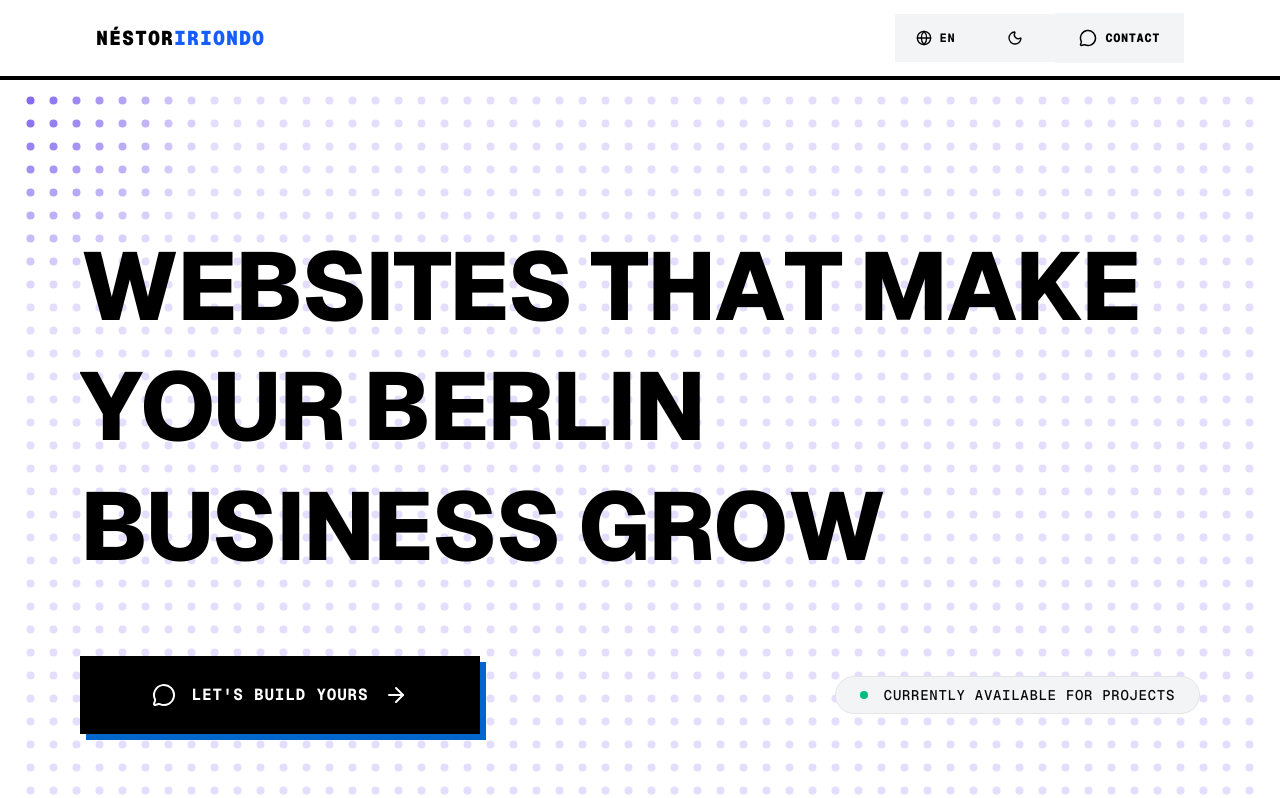
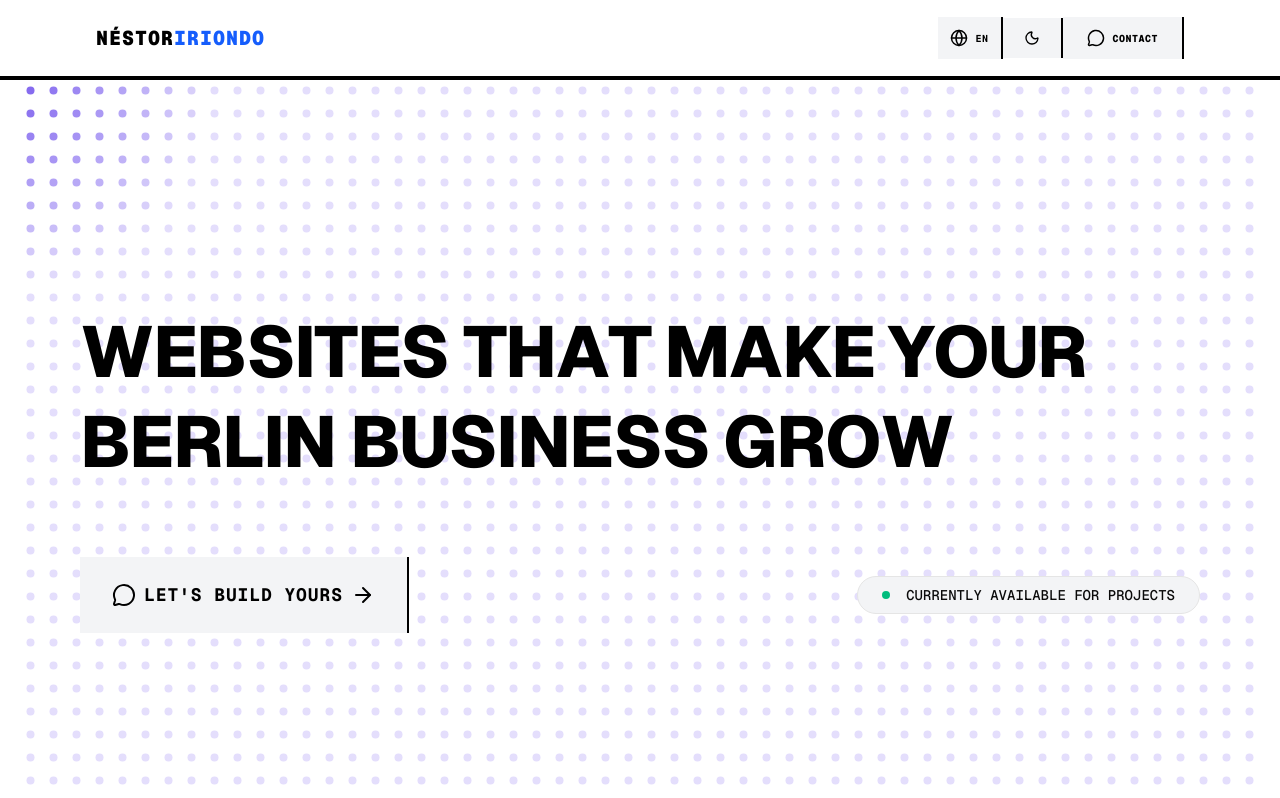
Before and after one commit to nestoririondo/portfolio-v3, a Next.js app: page / in a window 1280 px wide. Shown: the top 798 px of the page. Built offline with nearby package versions, Linux system fonts and the light colour scheme.

Commit message:
refactor: update styles and improve layout; add new button styles and adjust spacing

```diff
--- a/app/globals.css
+++ b/app/globals.css
@@ -14,6 +14,13 @@
   --color-popover: var(--popover);
 }
 
+html {
+  scroll-behavior: smooth;
+  box-sizing: border-box;
+  margin: 0;
+  padding: 0;
+}
+
 :root {
   --background: oklch(1 0 0);
   --foreground: oklch(0.145 0 0);
@@ -21,6 +28,8 @@
   --popover-foreground: oklch(0.145 0 0);
   --border: oklch(0.922 0 0);
   --ring: oklch(0.708 0 0);
+  --accent1: #e4defc;
+  --accent2: #7e62ee;
 }
 
 .dark {
@@ -30,6 +39,8 @@
   --popover-foreground: oklch(0.985 0 0);
   --border: oklch(1 0 0 / 10%);
   --ring: oklch(0.556 0 0);
+  --accent1: #5227ff;
+  --accent2: #00ffff;
 }
 
 @layer base {
@@ -42,21 +53,6 @@
 }
 
 @layer utilities {
-  .bg-grid-small-black\/\[0\.05\] {
-    background-image: linear-gradient(rgba(0, 0, 0, 0.05) 1px, transparent 1px),
-      linear-gradient(90deg, rgba(0, 0, 0, 0.05) 1px, transparent 1px);
-    background-size: 60px 60px;
-  }
-
-  .dark .bg-grid-small-white\/\[0\.05\] {
-    background-image: linear-gradient(
-        rgba(255, 255, 255, 0.05) 1px,
-        transparent 1px
-      ),
-      linear-gradient(90deg, rgba(255, 255, 255, 0.05) 1px, transparent 1px);
-    background-size: 60px 60px;
-  }
-
   .border-3 {
     border-width: 3px;
   }
@@ -89,4 +85,48 @@
       transform: translateX(5px);
     }
   }
+
+  .btn-primary {
+    background-color: rgb(243 244 246);
+    border: none;
+    border-right: 2px solid black;
+    color: black;
+    padding: 12px 12px;
+    font-family: var(--font-geist-mono);
+    font-size: 0.625rem;
+    font-weight: 700;
+    text-transform: uppercase;
+    letter-spacing: 0.05em;
+    cursor: pointer;
+    display: flex;
+    align-items: center;
+    gap: 8px;
+    transition: all 0.2s;
+    min-width: 60px;
+    justify-content: center;
+  }
+
+  .btn-primary:hover {
+    background-color: black;
+    color: white;
+    transform: translate(-2px, -2px);
+    box-shadow: 2px 2px 0 #0066cc;
+  }
+
+  .btn-primary:active {
+    transform: translate(0, 0);
+    box-shadow: none;
+  }
+
+  .dark .btn-primary {
+    background-color: rgb(24 24 27);
+    border-right-color: white;
+    color: white;
+  }
+
+  .dark .btn-primary:hover {
+    background-color: white;
+    color: black;
+  }
+
 }
--- a/components/layout/Header.tsx
+++ b/components/layout/Header.tsx
@@ -1,4 +1,4 @@
-'use client';
+"use client";
 
 import { Globe, MessageCircle } from "lucide-react";
 import { useLanguage } from "@/lib/contexts/LanguageContext";
@@ -11,7 +11,7 @@ export function Header() {
 
   const cycleLanguage = () => {
     const languages = ["en", "de", "es"] as const;
-    const currentIndex = languages.indexOf(language as any);
+    const currentIndex = languages.indexOf(language);
     const nextIndex = (currentIndex + 1) % languages.length;
     setLanguage(languages[nextIndex]);
   };
@@ -23,36 +23,42 @@ export function Header() {
       animate={{ y: 0, opacity: 1 }}
       transition={{ duration: 0.6, ease: "easeOut", delay: 0.1 }}
     >
-      <div className="max-w-6xl mx-auto px-4 md:px-8 h-full flex justify-between items-center">
+      <div className="max-w-6xl mx-auto px-2 md:px-8 h-full flex justify-between items-center overflow-hidden">
         <div
-          className="font-mono text-base md:text-xl font-black cursor-pointer transition-all duration-200 uppercase tracking-wider hover:transform hover:-translate-x-0.5 hover:-translate-y-0.5 hover:text-shadow-[2px_2px_0_#0066cc]"
+          className="font-mono text-xl md:text-xl font-black cursor-pointer transition-all duration-200 uppercase tracking-wider hover:transform hover:-translate-x-0.5 hover:-translate-y-0.5 hover:text-shadow-[2px_2px_0_#0066cc] "
           onClick={scrollToTop}
         >
-          <span className="text-black dark:text-white">néstor</span>
-          <span className="text-blue-600">iriondo</span>
+          <span className="text-black dark:text-white">
+            <span className="sm:hidden">n</span>
+            <span className="hidden sm:inline">néstor</span>
+          </span>
+          <span className="text-blue-600">
+            <span className="sm:hidden">i</span>
+            <span className="hidden sm:inline">iriondo</span>
+          </span>
         </div>
 
         <div className="flex items-center gap-0">
           <button
             onClick={cycleLanguage}
-            className="bg-gray-100 dark:bg-zinc-900 border-none border-r-2 md:border-r-4 border-black dark:border-white text-black dark:text-white px-3 md:px-4 py-3 md:py-4 font-mono text-[0.625rem] md:text-xs font-bold uppercase tracking-wider cursor-pointer flex items-center gap-2 transition-all duration-200 min-w-[60px] md:min-w-[80px] justify-center hover:bg-black dark:hover:bg-white hover:text-white dark:hover:text-black hover:transform hover:-translate-x-0.5 hover:-translate-y-0.5 hover:shadow-[2px_2px_0_#0066cc] active:transform active:translate-x-0 active:translate-y-0 active:shadow-none"
+            className="btn-primary"
             title={t("language.toggle")}
           >
-            <Globe className="w-3.5 h-3.5 md:w-4 md:h-4" />
+            <Globe className="w-3.5 h-3.5 md:w-[1.125rem] md:h-[1.125rem]" />
             {language.toUpperCase()}
           </button>
 
           <CircleBlurThemeToggle
             start="center"
             title={t("theme.toggle")}
-            className="!bg-gray-100 dark:!bg-zinc-900 !border-none !border-r-2 md:!border-r-4 !border-black dark:!border-white !text-black dark:!text-white !px-3 md:!px-4 !py-3 md:!py-4 !font-mono !text-[0.625rem] md:!text-xs !font-bold !uppercase !tracking-wider !cursor-pointer !flex !items-center !gap-2 !transition-all !duration-200 !min-w-[60px] md:!min-w-[80px] !justify-center hover:!bg-black dark:hover:!bg-white hover:!text-white dark:hover:!text-black hover:!transform hover:!-translate-x-0.5 hover:!-translate-y-0.5 hover:!shadow-[2px_2px_0_#0066cc] active:!transform active:!translate-x-0 active:!translate-y-0 active:!shadow-none !rounded-none"
+            className="btn-primary !rounded-none"
           />
 
           <button
             onClick={scrollToContact}
-            className="bg-gray-100 dark:bg-zinc-900 dark:text-white text-black border-none px-4 md:px-6 py-3 md:py-4 font-mono text-[0.75rem] md:text-xs font-semibold uppercase tracking-wider cursor-pointer flex items-center gap-2 transition-all duration-200 hover:bg-black dark:hover:bg-black hover:text-white dark:hover:text-white hover:transform hover:-translate-x-0.5 hover:-translate-y-0.5 hover:shadow-[2px_2px_0_#0066cc] active:bg-black dark:active:bg-black active:text-white dark:active:text-white active:transform active:translate-x-0 active:translate-y-0 active:shadow-none"
+            className="btn-primary !px-4 md:!px-6 md:!min-w-[120px]"
           >
-            <MessageCircle className="w-3.5 h-3.5 md:w-[1.125rem] md:h-[1.125rem] transition-transform duration-200" />
+            <MessageCircle className="w-3.5 h-3.5 md:w-[1.125rem] md:h-[1.125rem]" />
             <div className="hidden md:block font-extrabold relative">
               {t("nav.contact")}
             </div>
--- a/components/layout/MainContent.tsx
+++ b/components/layout/MainContent.tsx
@@ -4,12 +4,12 @@ import { Hero, ProblemRecognition, Services, Approach, CaseStudy, About, Contact
 
 export function MainContent() {
   return (
-    <div className="pt-[70px] md:pt-20 flex flex-col gap-[20rem]">
+    <div className="pt-[70px] flex flex-col gap-[20rem] outline outline-1 outline-red-500">
       <Hero />
       <ProblemRecognition />
       <Services />
       <Approach />
-      <CaseStudy />
+      {/* <CaseStudy /> */}
       <About />
       <Contact />
     </div>
--- a/components/sections/Hero.tsx
+++ b/components/sections/Hero.tsx
@@ -11,7 +11,7 @@ import { useTheme } from "@/lib/contexts/ThemeContext";
 
 export function Hero() {
   const { t, language } = useLanguage();
-  const { theme } = useTheme()
+  const { theme } = useTheme();
 
   console.log("Current theme in Hero:", theme);
 
@@ -31,14 +31,14 @@ export function Hero() {
       />
       <section
         id="hero"
-        className="absolute inset-0 h-screen flex flex-col justify-center items-start max-w-6xl mx-auto px-4 md:px-4 z-20"
+        className="absolute inset-0 h-full flex flex-col justify-center items-start max-w-6xl mx-auto px-4 md:px-4 z-20"
       >
         <div className="w-full relative z-30">
           <SplitText
             key={`hero-title-${language}`}
             text={t("hero.title")}
             tag="h1"
-            className="font-heading text-6xl md:text-8xl font-extrabold leading-tight text-black dark:text-white mb-8 tracking-tight uppercase relative z-30"
+            className="font-heading text-5xl sm:text-6xl md:text-7xl font-extrabold leading-tight text-black dark:text-white mb-8 tracking-tight uppercase relative z-30"
             delay={100}
             duration={0.8}
             ease="power3.out"
@@ -56,17 +56,14 @@ export function Hero() {
             animate={{ opacity: 1, y: 0 }}
             transition={{ duration: 0.6, delay: 0.4, ease: "easeOut" }}
           >
-            <button
-              onClick={scrollToContact}
-              className="w-100 group bg-black text-white px-12 py-6 font-mono text-base font-extrabold uppercase tracking-wider border-3 border-black hover:border-blue-600 cursor-pointer inline-flex items-center gap-4 transition-all duration-200 shadow-[6px_6px_0_#0066cc] hover:shadow-[3px_3px_0_#0066cc] hover:translate-x-[3px] hover:translate-y-[3px] hover:bg-blue-600 hover:text-black active:translate-x-[6px] active:translate-y-[6px] active:shadow-none justify-center"
-            >
+            <button onClick={scrollToContact} className="btn-primary !px-8 !py-6 !text-lg !min-w-[200px]">
               <MessageCircle className="w-6 h-6 transition-transform duration-300 group-hover:scale-125" />
               <span className="font-bold relative">{t("hero.subtitle")}</span>
               <ArrowRight className="w-6 h-6 flex-shrink-0 transition-transform duration-300 group-hover:scale-125" />
             </button>
 
             <motion.div
-              className="flex mx-auto md:mx-0 gap-3 font-mono text-sm text-gray-600 dark:text-gray-400 uppercase tracking-wider"
+              className="flex md:mx-0 gap-3 font-mono text-sm text-gray-600 dark:text-gray-400 uppercase"
               initial={{ opacity: 0 }}
               animate={{ opacity: 1 }}
               transition={{ duration: 1, delay: 1, ease: "backIn" }}
```
